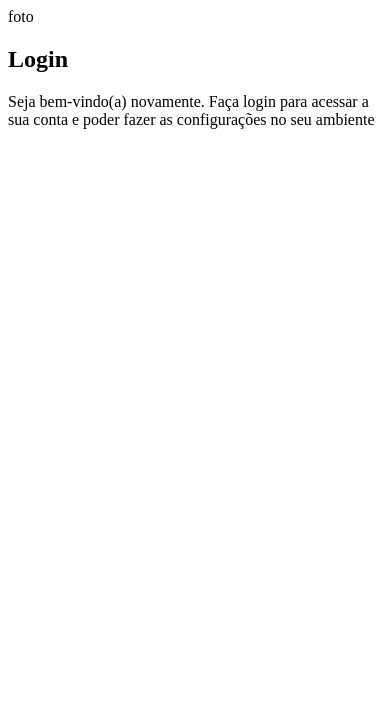
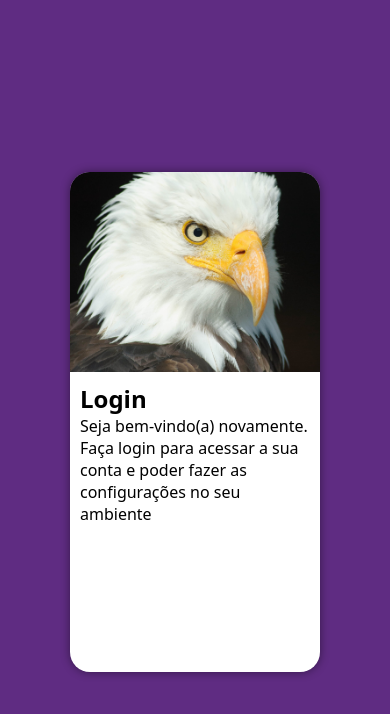
Before and after one commit to djanesoares/projeto-login, a plain HTML site: page index.html in a window 390 px wide. Drawn offline with Linux system fonts and the light colour scheme.

Commit message:
tela para first mobile

```diff
--- a/estilos/style.css
+++ b/estilos/style.css
@@ -4,3 +4,48 @@
     verde: #49a09d
     Lilás; #5f2c82
  */
+
+ *{
+    font-family:system-ui, -apple-system, BlinkMacSystemFont, 'Segoe UI', Roboto, Oxygen, Ubuntu, Cantarell, 'Open Sans', 'Helvetica Neue', sans-serif;
+    margin: 0px;
+    padding: 0px;
+    box-sizing: border-box;
+ }
+
+ html,body{
+    background-color: #5f2c82;
+    height: 100vh;
+    width: 100wh;
+ }
+
+ main{
+    position: relative;
+    height: 100vh;
+    width: 100vw;
+ }
+
+ section#login{
+    position: absolute;
+    top:50%;
+    left:50%;
+    transform: translate(-50%,-50%);
+    overflow: hidden;
+    background-color: white;
+    width: 250px;
+    height: 500px;
+    border-radius: 20px;
+    box-shadow: 0px 0px 10px rgba(0, 0, 0, 0.450);
+ }
+
+ section#login > div#imagem{
+    display: block;
+    background: #5f2c82 url(../imagens/tela01.jpg) no-repeat;
+    height: 200px;
+    background-size: cover;
+    background-position: left;
+ }
+
+ section#login > div#formulario{
+    display: block;
+    padding: 10px;
+ }
--- a/index.html
+++ b/index.html
@@ -8,9 +8,9 @@
 </head>
 <body>
     <main>
-        <section id="Login">
+        <section id="login">
             <div id="imagem">
-                foto
+
             </div>
 
             <div id="formulario">
```
